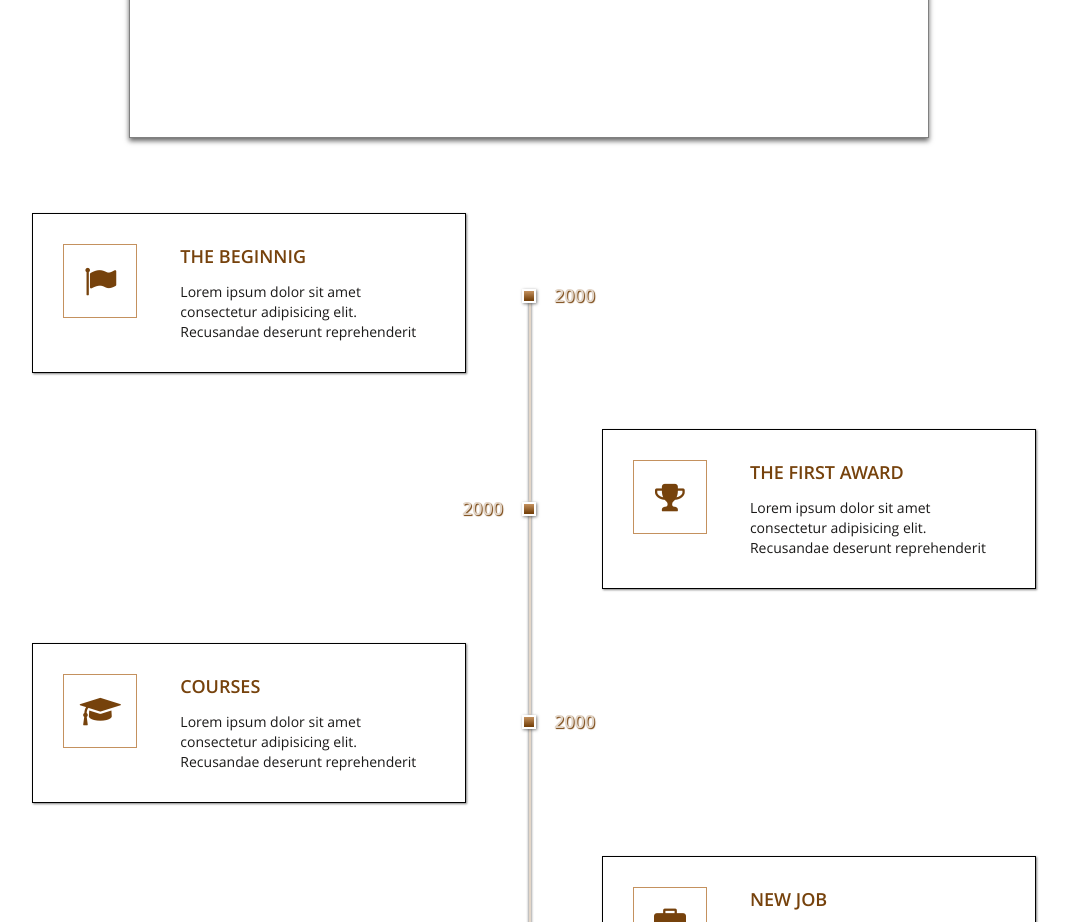
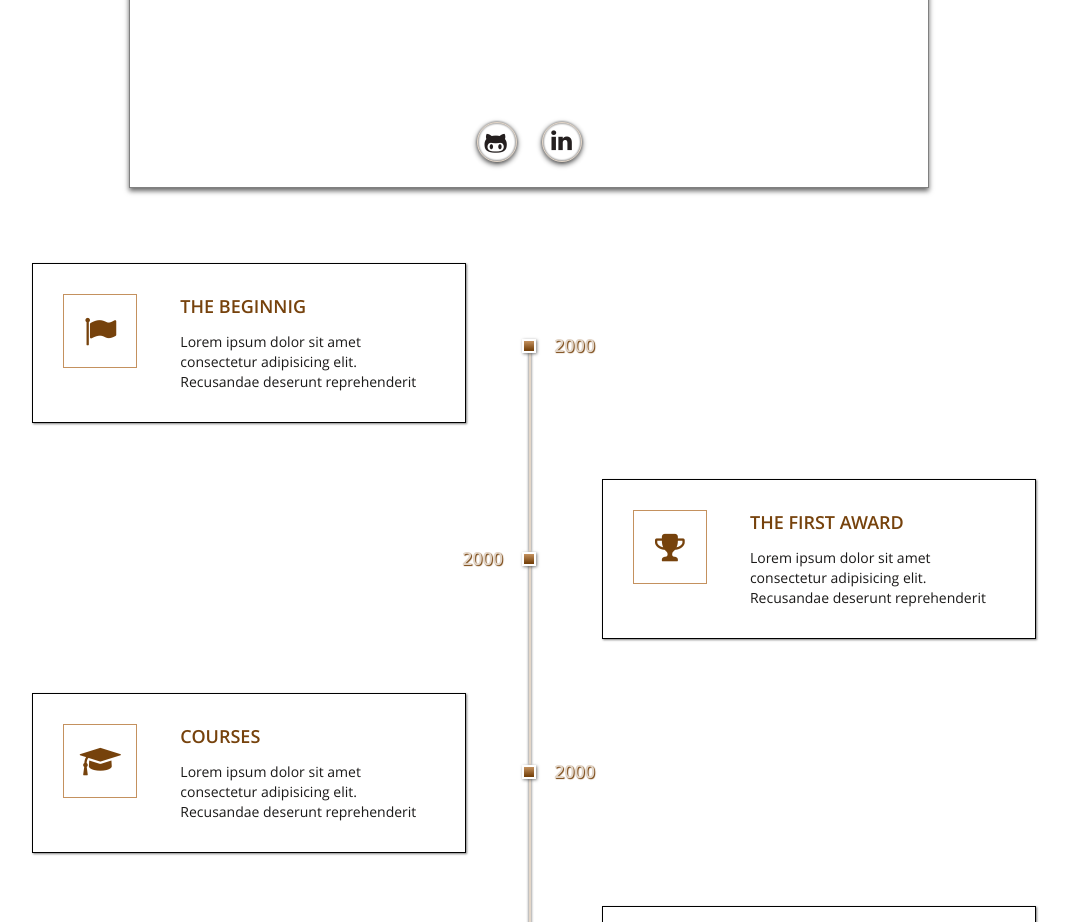
Before and after one commit to tsindiaikinal/tsindiaikinal.github.io, a plain HTML site: page index.html in a window 1280 px wide. Shown: the part 1267-2189 px from the top of the page, without its empty margins (111-1180 px from the left). Drawn offline with Linux system fonts and the light colour scheme.

Commit message:
add styles for github and linkedin

```diff
--- a/css/style.css
+++ b/css/style.css
@@ -261,6 +261,71 @@ h1 {
     border: 1px solid grey;
     margin-bottom: 150px;
     box-shadow: 0 3px 5px rgba(0,0,0,0.6);
+}
+
+.net-social {
+    width: 150px;
+    height: 50px;
+    margin: auto;
+    position: relative;
+    bottom: 15px;
+    /* perspective: 500; */
+}
+
+.net-social div {
+    width: 40px;
+    height: 40px;
+    border: 1px solid black;
+    display: inline-block;
+    filter: blur(1px);
+    border-radius: 50%;
+    position: absolute;
+    /* z-index: 1; */
+    box-shadow: 0 2px 5px rgba(0, 0, 0, 0.75);
+}
+
+.fa-github-alt:hover,
+.fa-linkedin:hover {
+    transform: scale(1.5);
+    color: #fff;
+    transition: transform ease-out 0.5s;
+    background-color:rgb(26, 25, 24);
+}
+
+.fa-linkedin:hover {
+    background-color: #0077b5;
+}
+
+.net-social div:nth-child(1) {
+    left: 15%;
+}
+
+.net-social div:nth-child(2) {
+    right: 15%;
+}
+
+.fa-github-alt,
+.fa-linkedin {
+    box-sizing: border-box;
+    font-size: 1.5rem;
+    position: absolute;
+    text-decoration: none;
+    color: #241f1f;
+    width: 40px;
+    height: 40px;
+    border: 1px solid #e3d6c8;
+    padding: 7px;
+    border-radius: 50%;
+}
+
+.fa-github-alt {
+    left: 15%;
+}
+
+.fa-linkedin {
+    right:15%;
+    text-align: center;
+    line-height: 20px;
 }
 
 .about-me__boxes-wrapper {
--- a/index.html
+++ b/index.html
@@ -45,6 +45,12 @@
                         <h2 class="about-me__head">about me
                         </h2>
                         <p class="about-me__slogan">"All things, therefore, that you want men to do to you, you also must do to them."</p>
+                        <div class="net-social">
+                            <div></div>
+                            <div></div>
+                            <a href="https://github.com/tsindiaikinal" target="blank" class="fa fa-github-alt"></a>
+                            <a href="https://www.linkedin.com/in/%D0%B0%D0%BB%D0%B5%D0%BA%D1%81%D0%B5%D0%B9-%D1%86%D1%8B%D0%BD%D0%B4%D1%8F%D0%B9%D0%BA%D0%B8%D0%BD-b37098130/" target="blank" class="fa fa-linkedin"></a>
+                        </div>
                     </div>
                     <div class="about-me__boxes-wrapper">
                         <div class="about-me__box-content about-me__box-content1">
```
Also changed, not shown: 2 other files.
